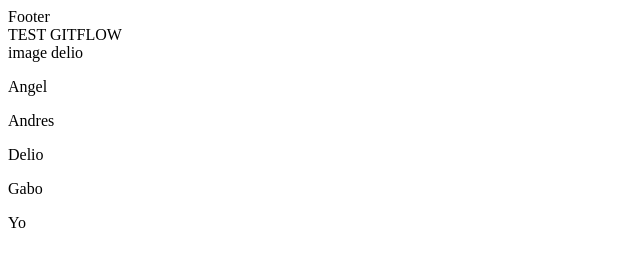
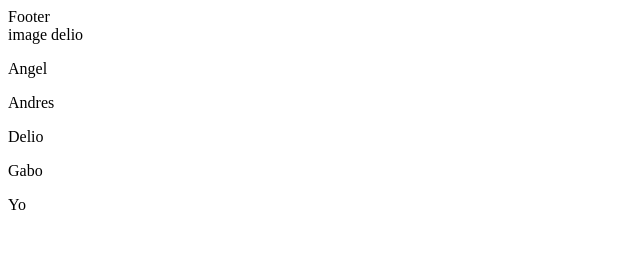
Before and after one commit to TenderatiApp/test-gitflow, a plain HTML site: page index.html in a window 1280 px wide. Shown: the whole page, without its empty margins (0-640 px from the left). Drawn offline with Linux system fonts and the light colour scheme.

Commit message:
Fix hotfix

```diff
--- a/index.html
+++ b/index.html
@@ -7,7 +7,6 @@
 <body>
   <header><title>HEDEAR GITFLOW</title></header>
   <footer>Footer</footer>
-  <header>TEST GITFLOW</header>
   <div>
     image delio
     <img src="" alt="">
```
